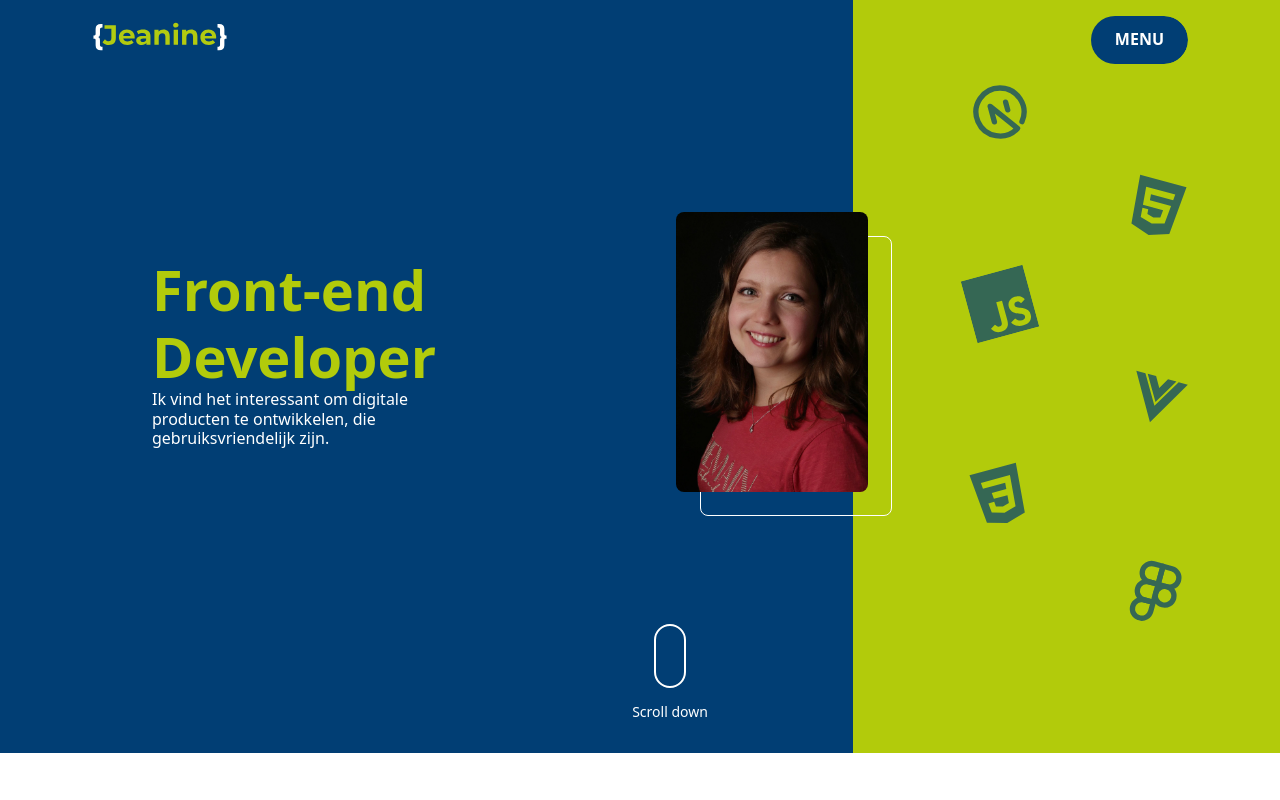
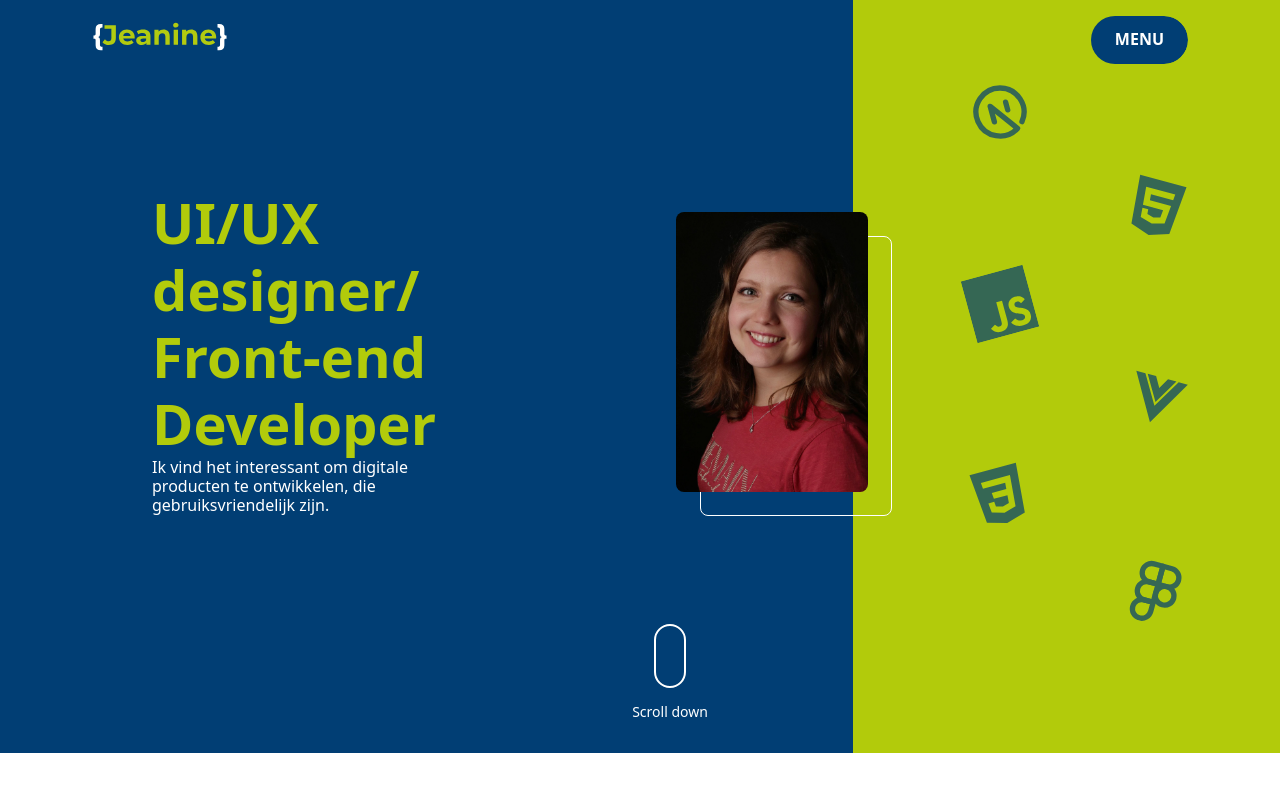
Before and after one commit to Jeanine96/portfolio_jeanine, a Next.js app: page / in a window 1280 px wide. Shown: the top 800 px of the page. Built offline with nearby package versions, Linux system fonts and the light colour scheme.

Commit message:
Changed the title

```diff
--- a/components/HomePage.tsx
+++ b/components/HomePage.tsx
@@ -42,13 +42,13 @@ export default function HomePage() {
       <div className="hidden: md:flex flex-col ">
         <div className="hidden md:flex flex-row items-center justify-between gap-48">
           {/* Title */}
-          <div className="w-84">
+          <div className="w-140">
             <h2 className="text-text-two text-fontsize-h2 font-h2">
-              Front-end
+              UI/UX designer/
             </h2>
             <div className="flex flex-row items-center gap-4">
               <h2 className="text-text-two text-fontsize-h2 font-h2 mb-[20]">
-                Developer
+               Front-end Developer
               </h2>
             </div>
             <p className="text-text-three text-fontsize-body font-body">
```
